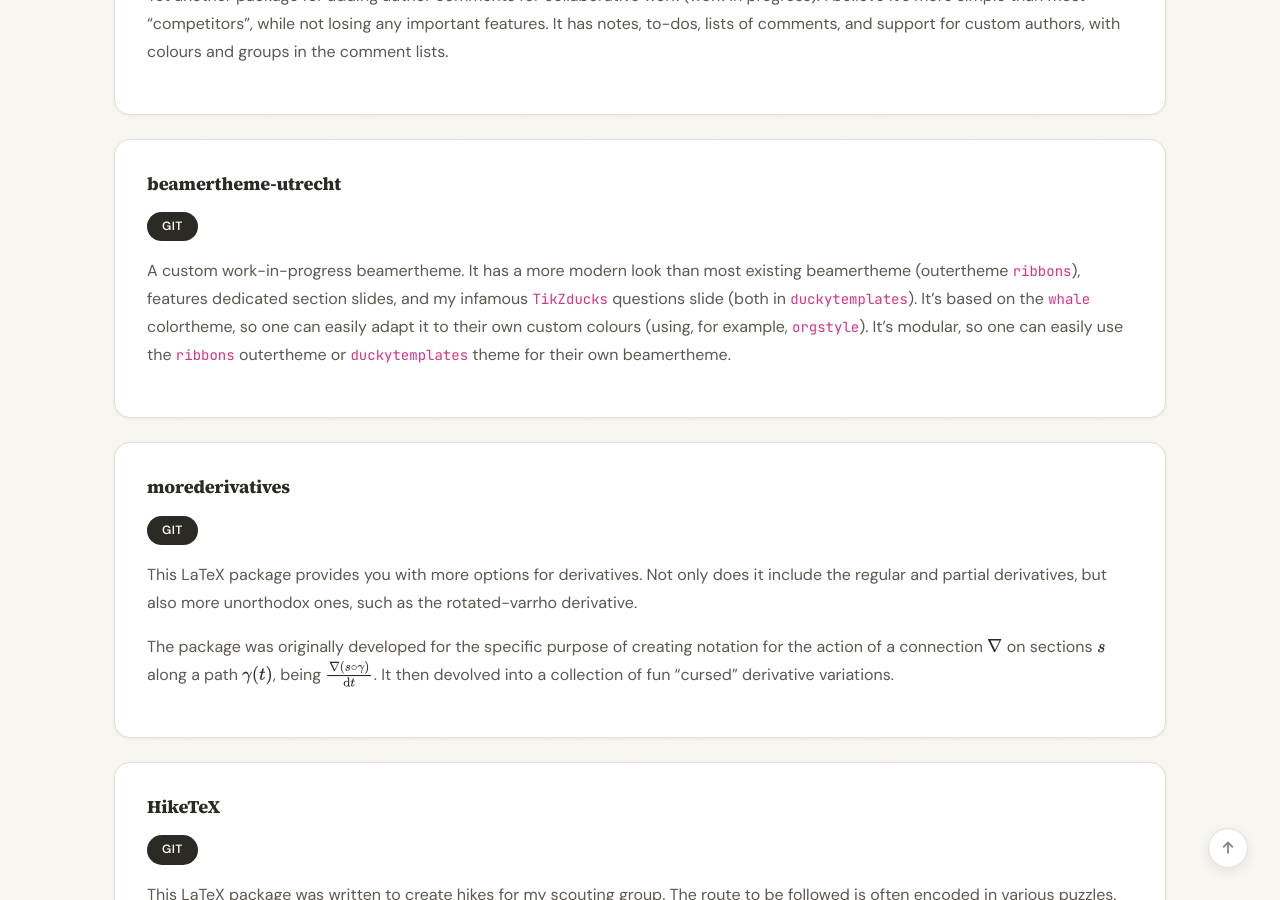
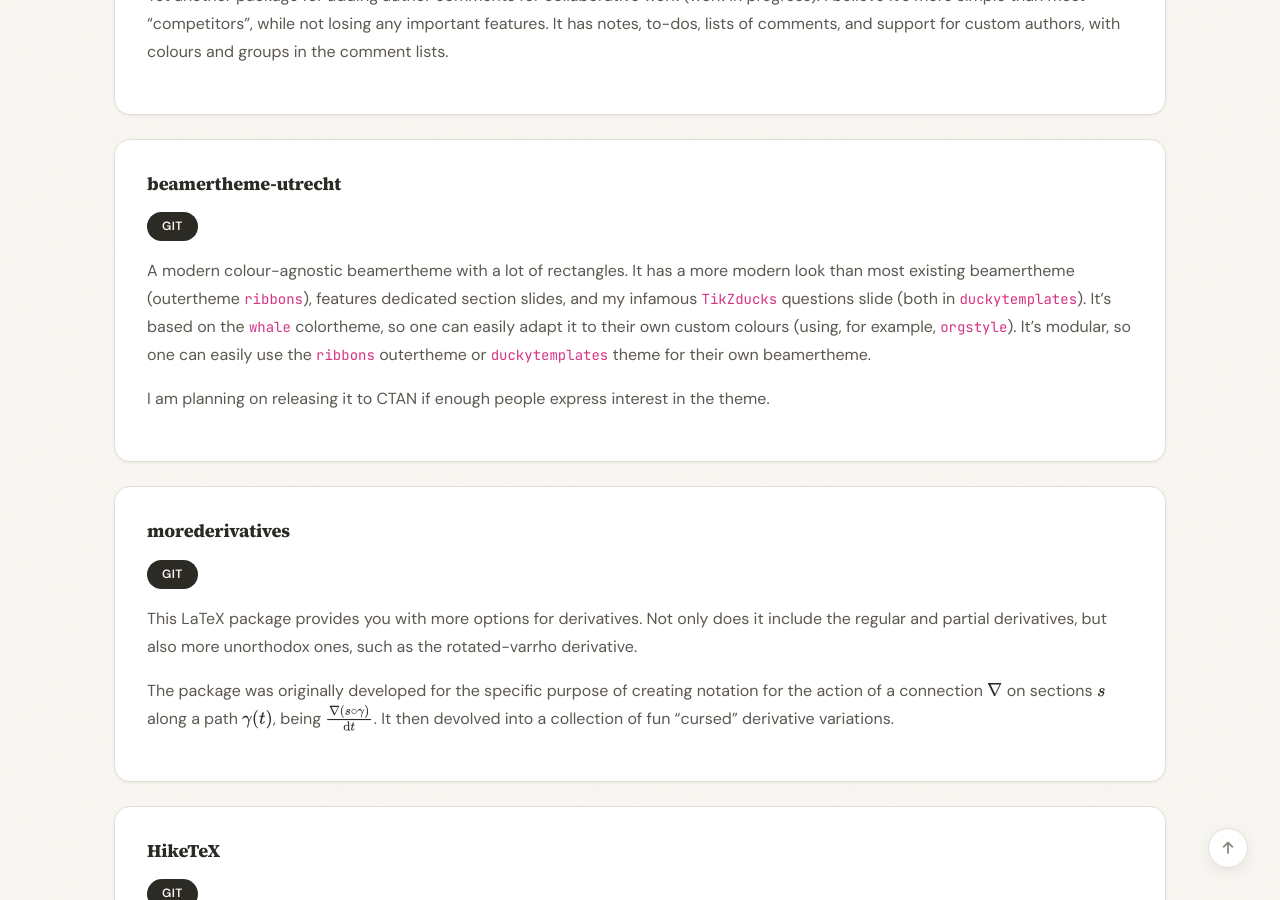
Before and after one commit to JesseStraat/jessestraat.github.io, a Jekyll site: the page built from _pages/latex.md, in a window 1280 px wide and 900 px high, scrolled down 1333 px. Built offline with Jekyll 4.4.1, drawn with Linux system fonts in a browser that asks for light colours; a style sheet for code colours, icons or effects is not loaded.

Commit message:
Updated description of beamertheme-utrecht

```diff
--- a/_pages/latex.md
+++ b/_pages/latex.md
@@ -52,7 +52,9 @@ Yet another package for adding author comments for collaborative work (work in p
 <div class="pub-actions" style="margin-bottom: var(--space-3);">
 <a href="https://github.com/JesseStraat/beamertheme-utrecht" target="_blank" class="btn-pill btn-git">Git</a>
 </div>
-A custom work-in-progress beamertheme. It has a more modern look than most existing beamertheme (outertheme `ribbons`), features dedicated section slides, and my infamous `TikZducks` questions slide (both in `duckytemplates`). It's based on the `whale` colortheme, so one can easily adapt it to their own custom colours (using, for example, `orgstyle`). It's modular, so one can easily use the `ribbons` outertheme or `duckytemplates` theme for their own beamertheme.
+A modern colour-agnostic beamertheme with a lot of rectangles. It has a more modern look than most existing beamertheme (outertheme `ribbons`), features dedicated section slides, and my infamous `TikZducks` questions slide (both in `duckytemplates`). It's based on the `whale` colortheme, so one can easily adapt it to their own custom colours (using, for example, `orgstyle`). It's modular, so one can easily use the `ribbons` outertheme or `duckytemplates` theme for their own beamertheme.
+
+I am planning on releasing it to CTAN if enough people express interest in the theme.
 </div>
 
 <div class="section-card">
```
